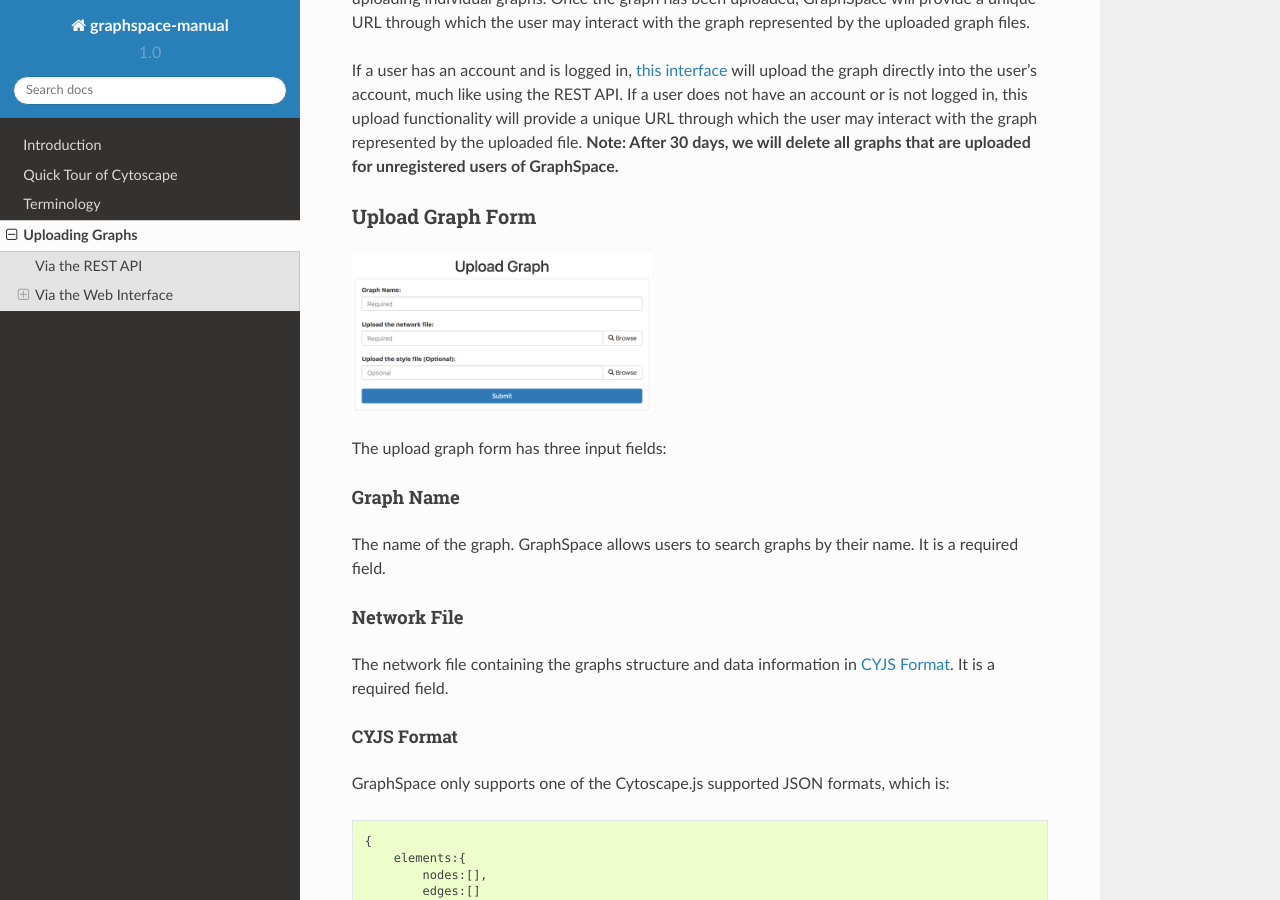
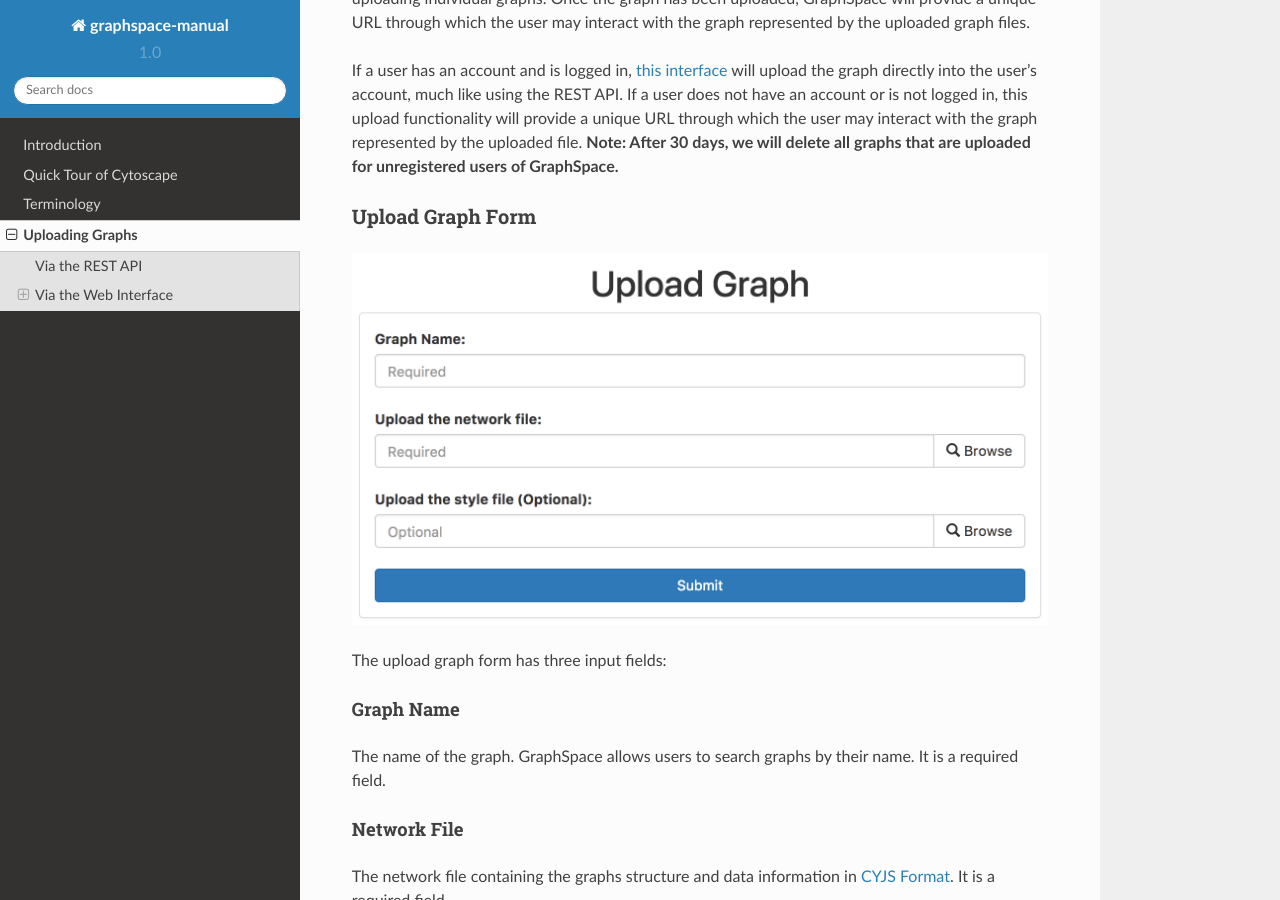
Before and after one commit to adbharadwaj/graphspace-manual, a Sphinx documentation site: the page built from docs/Uploading_Graphs.md, in a window 1280 px wide and 900 px high, scrolled down 501 px. Built offline with Sphinx 7.4.7 and the Read the Docs theme 2.0.0, drawn with Linux system fonts in a browser that asks for light colours.

Commit message:
Update Uploading_Graphs.md

```diff
--- a/docs/Uploading_Graphs.md
+++ b/docs/Uploading_Graphs.md
@@ -18,9 +18,7 @@
 
 ### Upload Graph Form
 
-<a href="#graph-upload-form">
-<img src="./_static/images/gs-screenshot-upload-graph-form.png" width="300", alt="Graph Upload Form" />
-</a>
+![Upload Graph](_static/images/gs-screenshot-upload-graph-form.png)
 
 The upload graph form has three input fields:
 
```
